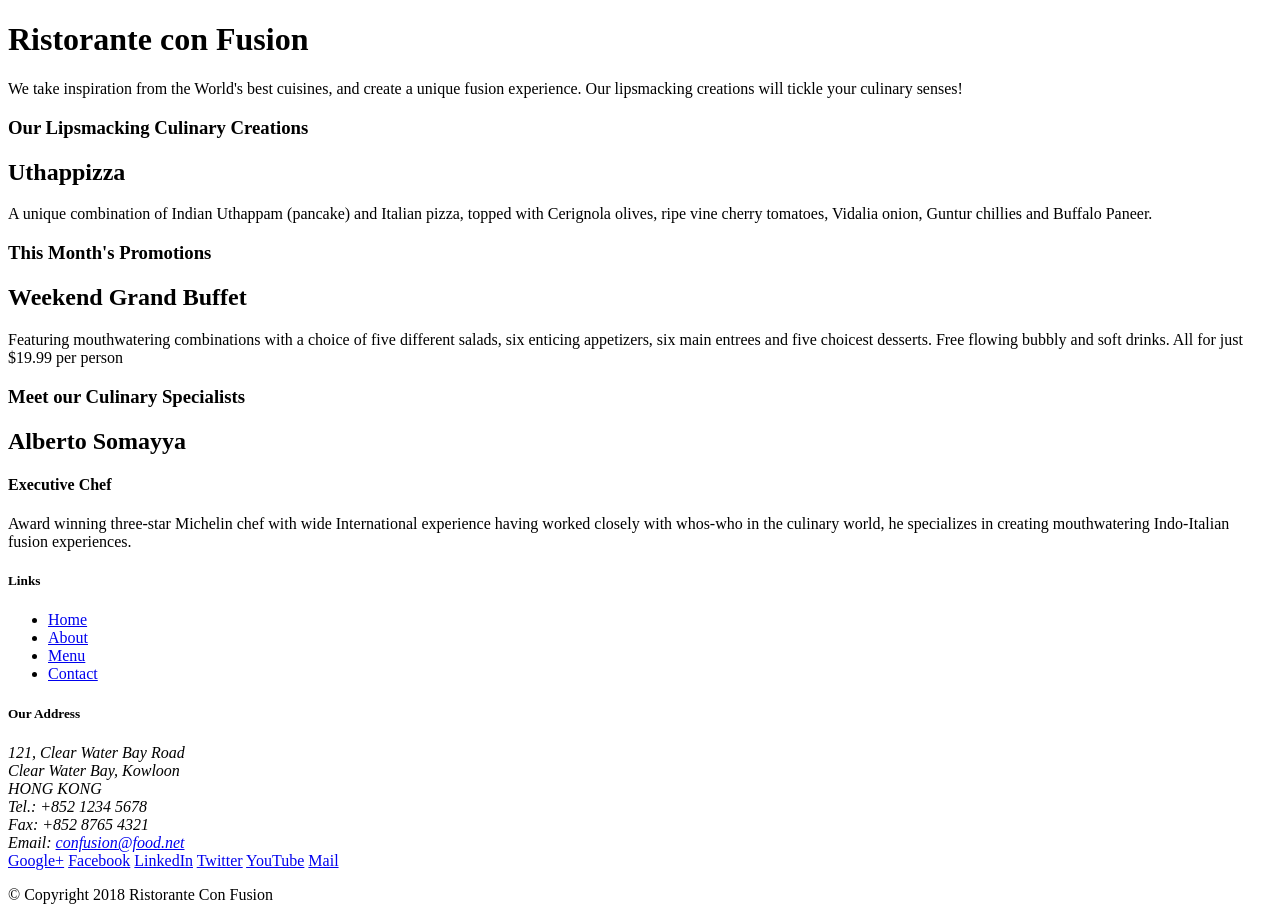
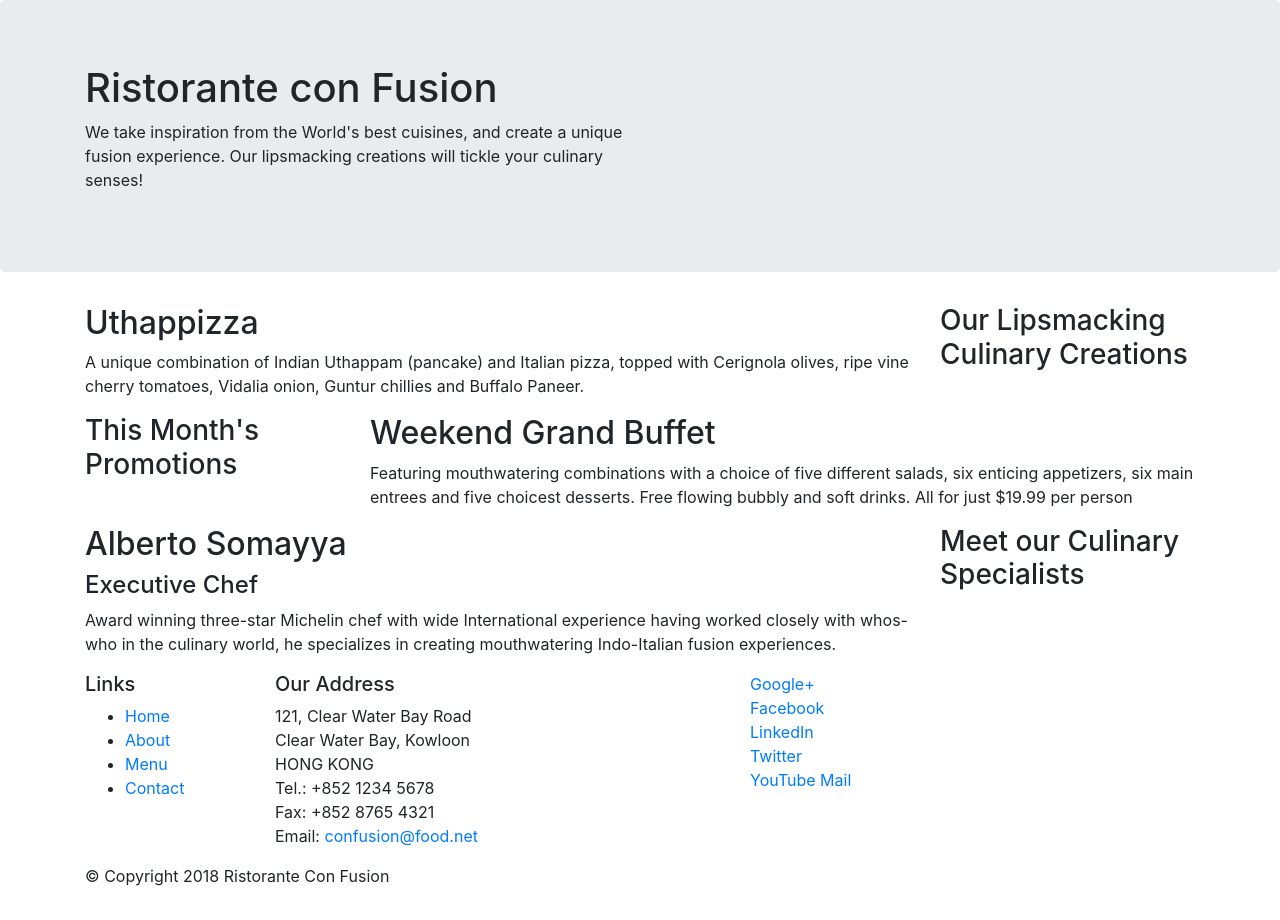
Before and after one commit to villegasdan/bootstrap-conFusion, a website: page index.html in a window 1280 px wide. Drawn offline with nearby package versions, Linux system fonts and the light colour scheme.

Commit message:
Bootstrap Grid Part 1

```diff
--- a/index.html
+++ b/index.html
@@ -2,51 +2,55 @@
 <html lang="en">
 
 <head>
+    <!-- Required meta tags always come first -->
+    <meta charset="utf-8">
+    <meta name="viewport" content="width=device-width, initial-scale=1, shrink-to-fit=no">
+    <meta http-equiv="x-ua-compatible" content="ie=edge">
+
+    <!-- Bootstrap CSS -->
+    <link rel="stylesheet" href="node_modules/bootstrap/dist/css/bootstrap.min.css">
     <title>Ristorante Con Fusion</title>
 </head>
-
 <body>
-
-    <header>
-        <div>
-            <div>
-                <div>
+    <header class="jumbotron">
+        <div class="container">
+            <div class="row">
+                <div class="col-12 col-sm-6">
                     <h1>Ristorante con Fusion</h1>
                     <p>We take inspiration from the World's best cuisines, and create a unique fusion experience. Our lipsmacking creations will tickle your culinary senses!</p>
                 </div>
-                <div>
+                <div class="col-12 col-sm">
                 </div>
             </div>
         </div>
     </header>
 
-    <div>
-        <div>
-            <div>
+    <div class="container">
+        <div class="row">
+            <div class="col-12 col-sm-4 order-sm-last col-md-3">
                 <h3>Our Lipsmacking Culinary Creations</h3>
             </div>
-            <div>
+            <div class="col col-sm order-sm-first col-md">
                 <h2>Uthappizza</h2>
                 <p>A unique combination of Indian Uthappam (pancake) and Italian pizza, topped with Cerignola olives, ripe vine cherry tomatoes, Vidalia onion, Guntur chillies and Buffalo Paneer.</p>
             </div>
         </div>
 
-
-        <div>
-            <div>
+        <div class="row">
+            <div class="col-12 col-sm-4 col-md-3">
                 <h3>This Month's Promotions</h3>
             </div>
-            <div>
+            <div class="col col-sm col-md">
                 <h2>Weekend Grand Buffet</h2>
                 <p>Featuring mouthwatering combinations with a choice of five different salads, six enticing appetizers, six main entrees and five choicest desserts. Free flowing bubbly and soft drinks. All for just $19.99 per person </p>
             </div>
         </div>
 
-        <div>
-            <div>
+        <div class="row">
+            <div class="col-12 col-sm-4 order-sm-last col-md-3">
                 <h3>Meet our Culinary Specialists</h3>
             </div>
-            <div>
+            <div class="col col-sm order-sm-first col-md">
                 <h2>Alberto Somayya</h2>
                 <h4>Executive Chef</h4>
                 <p>Award winning three-star Michelin chef with wide International experience having worked closely with whos-who in the culinary world, he specializes in creating mouthwatering Indo-Italian fusion experiences. </p>
@@ -55,9 +59,9 @@
     </div>
 
     <footer>
-        <div>
-            <div>
-                <div>
+        <div class="container">
+            <div class="row">
+                <div class="col-4 offser-1 col-sm-2">
                     <h5>Links</h5>
                     <ul>
                         <li><a href="#">Home</a></li>
@@ -66,7 +70,7 @@
                         <li><a href="#">Contact</a></li>
                     </ul>
                 </div>
-                <div>
+                <div class="col-7 col-sm-5">
                     <h5>Our Address</h5>
                     <address>
                         121, Clear Water Bay Road<br>
@@ -78,7 +82,7 @@
                     </address>
                 </div>
                 <div>
-                    <div>
+                    <div class="col-12 col-sm-4">
                         <a href="http://google.com/+">Google+</a>
                         <a href="http://www.facebook.com/profile.php?id=">Facebook</a>
                         <a href="http://www.linkedin.com/in/">LinkedIn</a>
@@ -88,13 +92,17 @@
                     </div>
                 </div>
             </div>
-           <div>
-                <div>
+            <div class="row">
+                <div class="col-auto">
                     <p>© Copyright 2018 Ristorante Con Fusion</p>
                 </div>
             </div>
         </div>
     </footer>
+    <!-- jQuery first, then Popper.js, then Bootstrap JS. -->
+    <script src="node_modules/jquery/dist/jquery.slim.min.js"></script>
+    <script src="node_modules/popper.js/dist/umd/popper.min.js"></script>
+    <script src="node_modules/bootstrap/dist/js/bootstrap.min.js"></script>
 
 </body>
 
--- a/package.json
+++ b/package.json
@@ -12,5 +12,10 @@
   "license": "ISC",
   "devDependencies": {
     "lite-server": "^2.3.0"
+  },
+  "dependencies": {
+    "bootstrap": "^4.0.0",
+    "jquery": "^3.3.1",
+    "popper.js": "^1.12.9"
   }
 }
```
Also changed, not shown: 1 other file. Lines whose indentation alone changed are shown as unchanged.
